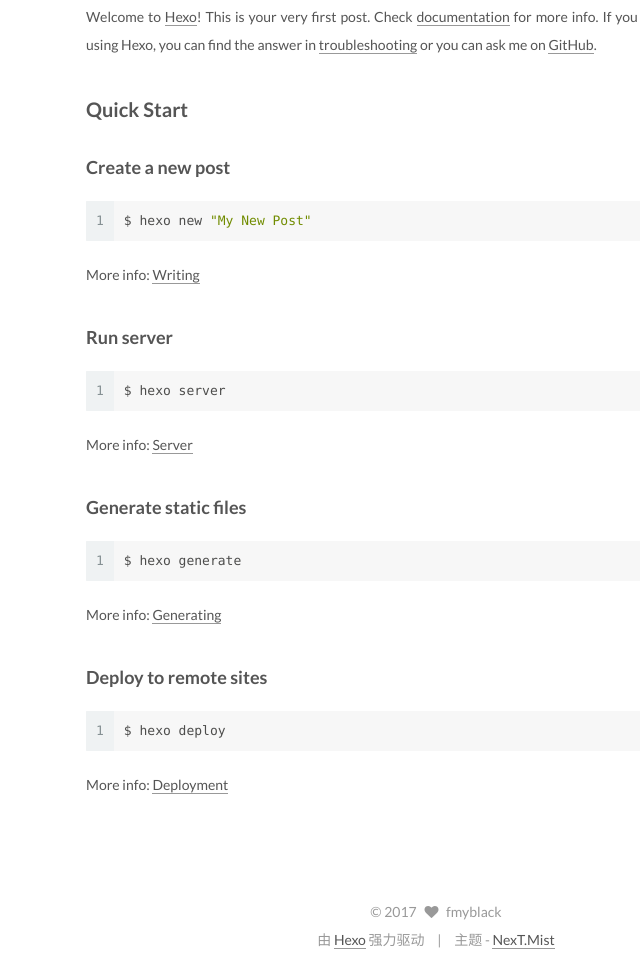
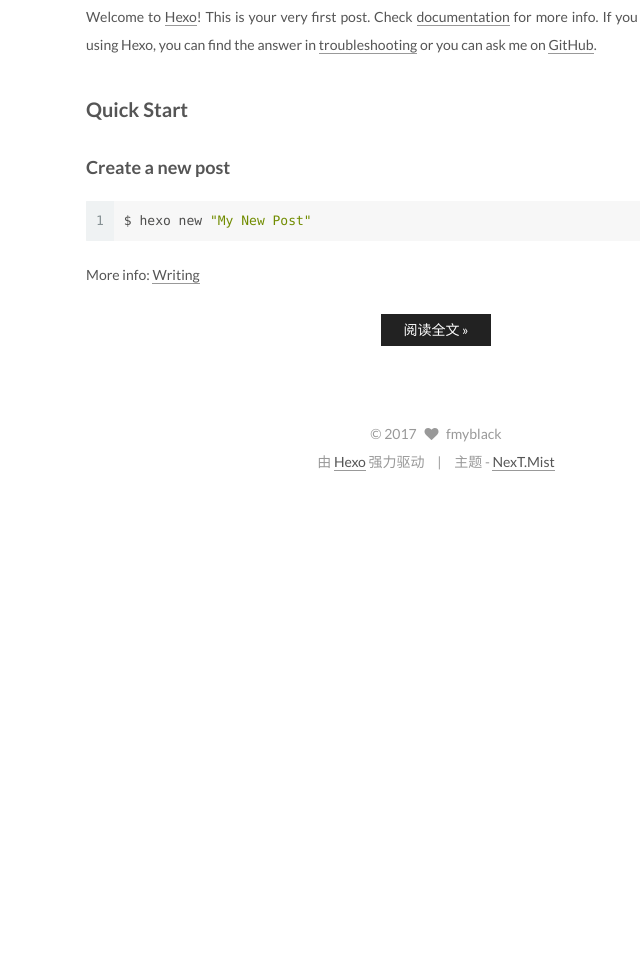
Before and after one commit to fmyblack/fmyblack.github.io, a plain HTML site: page index.html in a window 1280 px wide. Shown: the part 1501-2475 px from the top of the page, without its empty margins (204-844 px from the left). After the commit the page ends 1997 px from the top, so only its background shows below. Drawn offline with Linux system fonts and the light colour scheme.

Commit message:
Site updated: 2017-01-20 20:06:56

```diff
--- a/index.html
+++ b/index.html
@@ -216,6 +216,16 @@
               <i class="menu-item-icon fa fa-fw fa-tags"></i> <br />
 
             标签
+          </a>
+        </li>
+
+
+        <li class="menu-item menu-item-sitemap">
+          <a href="/sitemap.xml" rel="section">
+
+              <i class="menu-item-icon fa fa-fw fa-sitemap"></i> <br />
+
+            Sitemap
           </a>
         </li>
 
@@ -619,18 +629,16 @@
 
 
 
-
-            <p>Welcome to <a href="https://hexo.io/" target="_blank" rel="external">Hexo</a>! This is your very first post. Check <a href="https://hexo.io/docs/" target="_blank" rel="external">documentation</a> for more info. If you get any problems when using Hexo, you can find the answer in <a href="https://hexo.io/docs/troubleshooting.html" target="_blank" rel="external">troubleshooting</a> or you can ask me on <a href="https://github.com/hexojs/hexo/issues" target="_blank" rel="external">GitHub</a>.</p>
+          <p>Welcome to <a href="https://hexo.io/">Hexo</a>! This is your very first post. Check <a href="https://hexo.io/docs/">documentation</a> for more info. If you get any problems when using Hexo, you can find the answer in <a href="https://hexo.io/docs/troubleshooting.html">troubleshooting</a> or you can ask me on <a href="https://github.com/hexojs/hexo/issues">GitHub</a>.</p>
 <h2 id="Quick-Start"><a href="#Quick-Start" class="headerlink" title="Quick Start"></a>Quick Start</h2><h3 id="Create-a-new-post"><a href="#Create-a-new-post" class="headerlink" title="Create a new post"></a>Create a new post</h3><figure class="highlight bash"><table><tr><td class="gutter"><pre><div class="line">1</div></pre></td><td class="code"><pre><div class="line">$ hexo new <span class="string">"My New Post"</span></div></pre></td></tr></table></figure>
-<p>More info: <a href="https://hexo.io/docs/writing.html" target="_blank" rel="external">Writing</a></p>
-<h3 id="Run-server"><a href="#Run-server" class="headerlink" title="Run server"></a>Run server</h3><figure class="highlight bash"><table><tr><td class="gutter"><pre><div class="line">1</div></pre></td><td class="code"><pre><div class="line">$ hexo server</div></pre></td></tr></table></figure>
-<p>More info: <a href="https://hexo.io/docs/server.html" target="_blank" rel="external">Server</a></p>
-<h3 id="Generate-static-files"><a href="#Generate-static-files" class="headerlink" title="Generate static files"></a>Generate static files</h3><figure class="highlight bash"><table><tr><td class="gutter"><pre><div class="line">1</div></pre></td><td class="code"><pre><div class="line">$ hexo generate</div></pre></td></tr></table></figure>
-<p>More info: <a href="https://hexo.io/docs/generating.html" target="_blank" rel="external">Generating</a></p>
-<h3 id="Deploy-to-remote-sites"><a href="#Deploy-to-remote-sites" class="headerlink" title="Deploy to remote sites"></a>Deploy to remote sites</h3><figure class="highlight bash"><table><tr><td class="gutter"><pre><div class="line">1</div></pre></td><td class="code"><pre><div class="line">$ hexo deploy</div></pre></td></tr></table></figure>
-<p>More info: <a href="https://hexo.io/docs/deployment.html" target="_blank" rel="external">Deployment</a></p>
-
-
+<p>More info: <a href="https://hexo.io/docs/writing.html">Writing</a>
+          <!--noindex-->
+          <div class="post-button text-center">
+            <a class="btn" href="/2017/01/14/hello-world/#more" rel="contents">
+              阅读全文 &raquo;
+            </a>
+          </div>
+          <!--/noindex-->
 
 
     </div>
```
Also changed, not shown: 2017/01/14/hello-world/index.html (+12 -2 lines), 2017/01/14/test/index.html (+10 -0 lines), 2017/01/14/长沙一瞥/index.html (+10 -0 lines), archives/2017/01/index.html (+10 -0 lines), archives/2017/index.html (+10 -0 lines), archives/index.html (+10 -0 lines), categories/index.html (+10 -0 lines), categories/测试/index.html (+10 -0 lines), categories/行/index.html (+10 -0 lines), tags/index.html (+10 -0 lines), tags/测试/index.html (+10 -0 lines), tags/游/index.html (+10 -0 lines).
